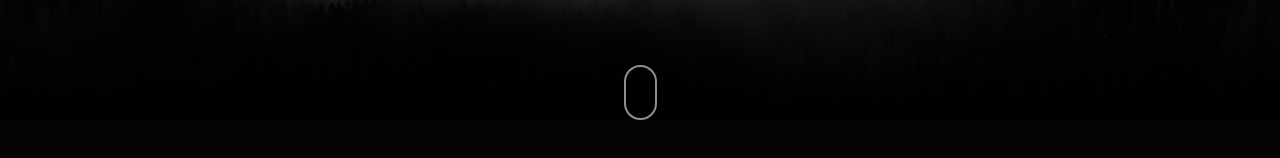
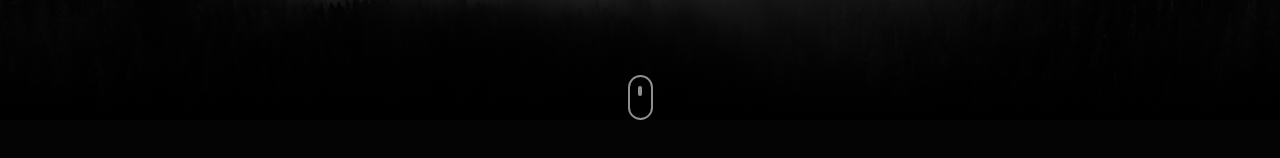
Before and after one commit to axelthereal/Fragrance-vuejs, a Vue app: page / in a window 1280 px wide. Shown: the part 508-666 px from the top of the page. Built offline with nearby package versions, Linux system fonts and the light colour scheme.

Commit message:
Add Mouse scroll animations

```diff
--- a/src/components/animationsComponents/MouseScroll.vue
+++ b/src/components/animationsComponents/MouseScroll.vue
@@ -1,23 +1,55 @@
 <style scoped>
 .mouse-bx .mouse {
-    width: 33px;
-    height: 55px;
+    width: 25px;
+    height: 45px;
     border-radius: 50px !important;
     border: 2px solid #ffffff8f;
     display: block;
     cursor: pointer !important;
     transition: 0.4s;
+    position: relative;
 }
 
 .mouse-bx .mouse:hover {
     border: 2px solid #ffffff;
 }
+
+.mouse-bx .mouse:hover .mouse-indicator {
+    background-color: #ffffff;
+}
+
+.mouse-indicator {
+    display: block;
+    top: 8px;
+    left: 0%;
+    right: 0%;
+    position: absolute;
+    background-color: #ffffff8f;
+    width: 4px;
+    height: 10px;
+    border-radius: 50px !important;
+    animation: indicatorSlide 1.8s linear 0.0s infinite normal;
+}
+
+@keyframes indicatorSlide {
+    0% {
+        top: 8px;
+    }
+
+    65% {
+        top: 23px;
+    }
+
+    100% {
+        top: 8px;
+    }
+}
 </style>
 
 <template>
     <div class="mouse-bx d-block">
-        <span class="mouse">
-            <span class="mouse-indicator"></span>
+        <span class="mouse" align="center">
+            <span class="mouse-indicator mx-auto"></span>
         </span>
     </div>
 </template>
```
